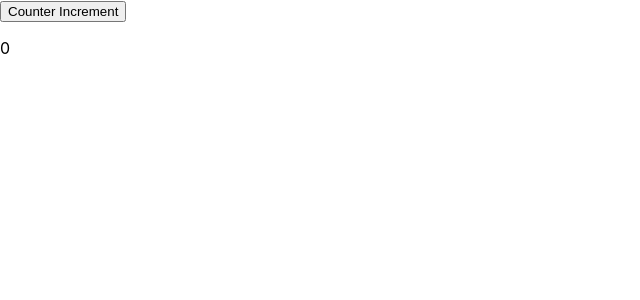
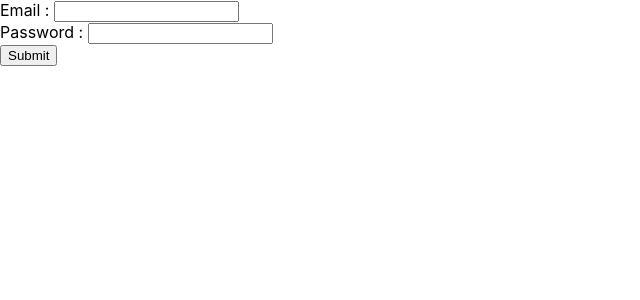
Before and after one commit to RuthvikSai2015/ReactJsSession5, a React (Create React App) app in the folder myapp/: page / in a window 1280 px wide. Shown: the top 300 px of the page, without its empty margins (0-640 px from the left). Built offline with nearby package versions, Linux system fonts and the light colour scheme.

Commit message:
Use State Hook

```diff
--- a/myapp/src/App.js
+++ b/myapp/src/App.js
@@ -8,6 +8,7 @@ import NumbersList  from './NumbersList';
 import ReactLists from './ReactLists';
 import ClassComponentLife from './ClassComponentLife';
 import ReactUseState from './ReactUseState';
+import ReactUseStateForm from './ReactUseStateForm';
 
 function App() {
   return (
@@ -21,7 +22,8 @@ function App() {
       {/* <NumbersList numbers={[1,2,3,4,5]}/>
       <ReactLists/> */}
       {/* <ClassComponentLife/> */}
-      <ReactUseState/>
+      {/* <ReactUseState/> */}
+      <ReactUseStateForm/>
       {/* <Greeting name="Bootstrap" /> */}
       {/* <header className="App-header">
         <img src={logo} className="App-logo" alt="logo" />
--- a/myapp/src/ReactUseState.js
+++ b/myapp/src/ReactUseState.js
@@ -9,7 +9,10 @@ function ReactUseState() {
 
     const [count,setCount] = useState(0); //undefined
     const handleButtonEvent = () => {
-
+       console.log("clicked");
+       setCount((prevCount) => prevCount + 1); // 0+1 = 1 // => old state preserving
+       setCount((prevCount) => prevCount + 1); // 1+1 = 2 //old state
+       console.log(count);
     }
     return (
         <>
--- /dev/null
+++ b/myapp/src/ReactUseStateForm.js
@@ -0,0 +1,29 @@
+import React from 'react'
+import {useState} from 'react';
+
+export default function ReactUseStateForm() {
+    // const [email,setEmail] = useState("");
+    // const [password,setPassword] = useState("");
+    const [formState,setFormState] = useState({
+        email : "",
+        password : ""
+    })
+    const handleInputFields = (event) => {
+       console.log(event.target.name);
+       setFormState({
+           ...formState, // just wait i need to retain the old value then you can add value
+          [event.target.name] : event.target.value
+       })
+       console.log("form state -- ",formState);
+    }
+  return (
+    <>
+      <form>
+        Email : <input type="email" name="email" onChange={handleInputFields}></input><br/>
+        Password : <input type="password" name="password" onChange={handleInputFields}></input><br/>
+        <button > Submit</button>
+
+      </form>
+    </>
+  )
+}
```
Also changed, not shown: 1 other file (tests, documents, lock files or other folders).
